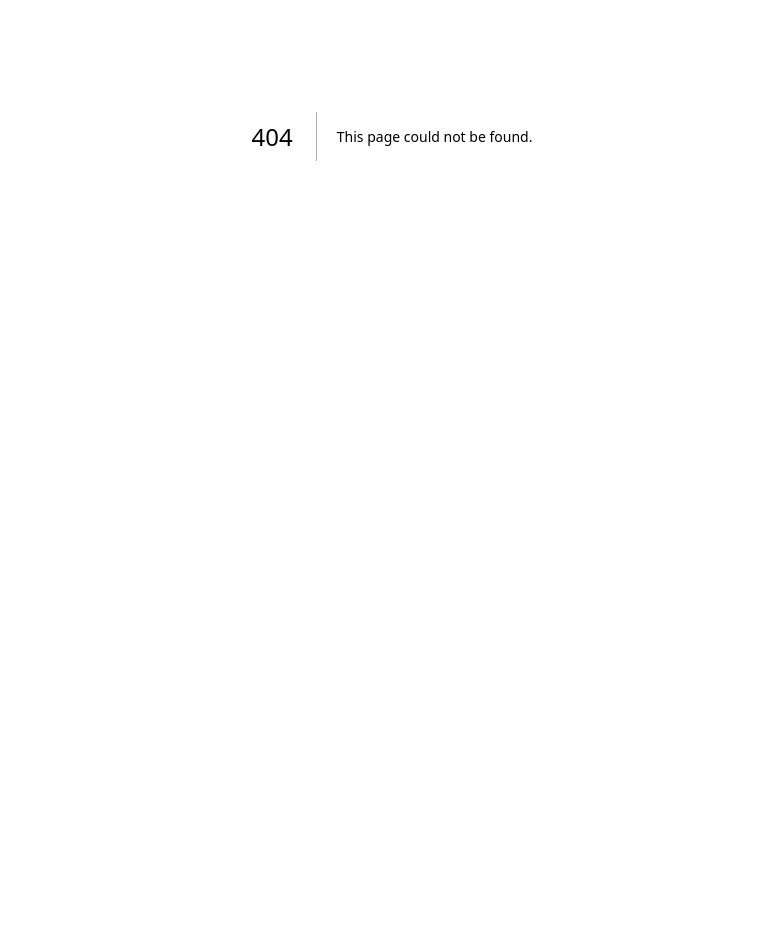
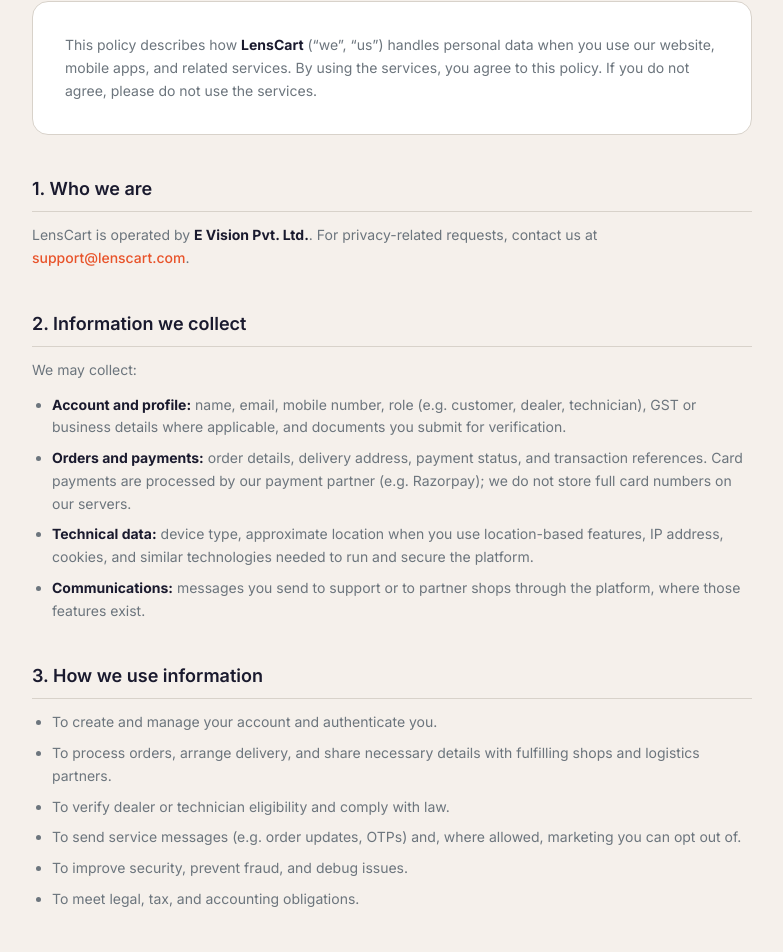
Before and after one commit to shukla-manya/evision-platform-, a Next.js app in the folder frontend-web/: page /privacy in a window 1280 px wide. Before the commit this address had no page. Shown: the part 264-1216 px from the top of the page, without its empty margins (248-1031 px from the left). Before the commit the page ends 800 px from the top, so only its background shows below. Built offline with nearby package versions, Linux system fonts and the light colour scheme; no server answers.

Commit message:
feat: update features and improve system performance

```diff
--- a/frontend-web/app/contact/page.tsx
+++ b/frontend-web/app/contact/page.tsx
@@ -60,12 +60,6 @@ export default function ContactPage() {
               {publicCompanyLegalName}
               <br />
               India
-              <br />
-              <span className="text-ev-subtle text-xs mt-2 block">
-                Set <code className="rounded bg-ev-surface2 px-1 py-0.5 text-[11px]">NEXT_PUBLIC_SUPPORT_EMAIL</code> and{' '}
-                <code className="rounded bg-ev-surface2 px-1 py-0.5 text-[11px]">NEXT_PUBLIC_SUPPORT_PHONE</code> in your
-                deployment for production contact details.
-              </span>
             </p>
           </div>
         </div>
--- /dev/null
+++ b/frontend-web/app/privacy/page.tsx
@@ -0,0 +1,148 @@
+import type { Metadata } from 'next';
+import type { ReactNode } from 'react';
+import Link from 'next/link';
+import { PublicShell } from '@/components/public/PublicShell';
+import { publicBrandName } from '@/lib/public-brand';
+import { publicCompanyLegalName, publicSupportEmail } from '@/lib/public-contact';
+
+export const metadata: Metadata = {
+  title: `Privacy policy — ${publicBrandName}`,
+  description: `How ${publicBrandName} collects, uses, and protects your personal information.`,
+};
+
+function Section({ title, children }: { title: string; children: ReactNode }) {
+  return (
+    <section className="mb-10">
+      <h2 className="text-lg font-semibold text-ev-text mb-3 pb-2 border-b border-ev-border">{title}</h2>
+      <div className="text-ev-muted text-sm leading-relaxed space-y-3">{children}</div>
+    </section>
+  );
+}
+
+export default function PrivacyPage() {
+  return (
+    <PublicShell>
+      <main className="max-w-3xl mx-auto px-4 sm:px-6 py-12 sm:py-16">
+        <p className="text-ev-muted text-sm font-medium uppercase tracking-wide mb-2">Legal</p>
+        <h1 className="text-3xl sm:text-4xl font-bold text-ev-text mb-2">Privacy policy</h1>
+        <p className="text-ev-subtle text-sm mb-10">Last updated: April 2026 · {publicCompanyLegalName}</p>
+
+        <div className="ev-card p-6 sm:p-8 mb-10">
+          <p className="text-ev-muted text-sm leading-relaxed">
+            This policy describes how <strong className="text-ev-text">{publicBrandName}</strong> (“we”, “us”) handles
+            personal data when you use our website, mobile apps, and related services. By using the services, you agree to
+            this policy. If you do not agree, please do not use the services.
+          </p>
+        </div>
+
+        <Section title="1. Who we are">
+          <p>
+            {publicBrandName} is operated by <strong className="text-ev-text">{publicCompanyLegalName}</strong>. For
+            privacy-related requests, contact us at{' '}
+            <a href={`mailto:${publicSupportEmail}`} className="text-ev-primary hover:text-ev-primary-light font-medium">
+              {publicSupportEmail}
+            </a>
+            .
+          </p>
+        </Section>
+
+        <Section title="2. Information we collect">
+          <p>We may collect:</p>
+          <ul className="list-disc pl-5 space-y-2">
+            <li>
+              <strong className="text-ev-text">Account and profile:</strong> name, email, mobile number, role (e.g.
+              customer, dealer, technician), GST or business details where applicable, and documents you submit for
+              verification.
+            </li>
+            <li>
+              <strong className="text-ev-text">Orders and payments:</strong> order details, delivery address, payment
+              status, and transaction references. Card payments are processed by our payment partner (e.g. Razorpay); we
+              do not store full card numbers on our servers.
+            </li>
+            <li>
+              <strong className="text-ev-text">Technical data:</strong> device type, approximate location when you use
+              location-based features, IP address, cookies, and similar technologies needed to run and secure the
+              platform.
+            </li>
+            <li>
+              <strong className="text-ev-text">Communications:</strong> messages you send to support or to partner shops
+              through the platform, where those features exist.
+            </li>
+          </ul>
+        </Section>
+
+        <Section title="3. How we use information">
+          <ul className="list-disc pl-5 space-y-2">
+            <li>To create and manage your account and authenticate you.</li>
+            <li>To process orders, arrange delivery, and share necessary details with fulfilling shops and logistics partners.</li>
+            <li>To verify dealer or technician eligibility and comply with law.</li>
+            <li>To send service messages (e.g. order updates, OTPs) and, where allowed, marketing you can opt out of.</li>
+            <li>To improve security, prevent fraud, and debug issues.</li>
+            <li>To meet legal, tax, and accounting obligations.</li>
+          </ul>
+        </Section>
+
+        <Section title="4. Sharing of information">
+          <p>
+            We share data only as needed to operate the marketplace: for example with <strong className="text-ev-text">partner shops</strong>{' '}
+            that fulfil your order, <strong className="text-ev-text">payment processors</strong>, <strong className="text-ev-text">couriers</strong> for
+            shipment, and <strong className="text-ev-text">cloud or messaging providers</strong> that host our infrastructure. We do not sell your
+            personal data to third parties for their independent marketing.
+          </p>
+        </Section>
+
+        <Section title="5. Cookies and similar technologies">
+          <p>
+            We use cookies and local storage where necessary for sign-in sessions, preferences, and analytics. You can
+            control cookies through your browser settings; disabling some cookies may limit certain features.
+          </p>
+        </Section>
+
+        <Section title="6. Data retention">
+          <p>
+            We keep information for as long as your account is active and as needed to resolve disputes, enforce
+            agreements, and meet legal retention periods (including tax and invoicing rules).
+          </p>
+        </Section>
+
+        <Section title="7. Your choices and rights">
+          <p>
+            Depending on applicable law, you may have the right to access, correct, or delete certain personal data, or
+            to object to or restrict some processing. Contact us at the email above with your request. We may need to
+            verify your identity before acting.
+          </p>
+        </Section>
+
+        <Section title="8. Security">
+          <p>
+            We use reasonable technical and organisational measures to protect data. No method of transmission over the
+            internet is 100% secure; we encourage strong passwords and safe use of your devices.
+          </p>
+        </Section>
+
+        <Section title="9. Children">
+          <p>
+            Our services are not directed at children under the age required by local law to enter into contracts. We do
+            not knowingly collect personal data from such children.
+          </p>
+        </Section>
+
+        <Section title="10. Changes to this policy">
+          <p>
+            We may update this policy from time to time. We will post the revised version on this page and update the “Last
+            updated” date. Material changes may be communicated by email or notice on the site where appropriate.
+          </p>
+        </Section>
+
+        <div className="mt-12 flex flex-wrap gap-3">
+          <Link href="/contact" className="ev-btn-primary text-sm">
+            Contact us
+          </Link>
+          <Link href="/faq" className="ev-btn-secondary text-sm">
+            FAQs
+          </Link>
+        </div>
+      </main>
+    </PublicShell>
+  );
+}
```
